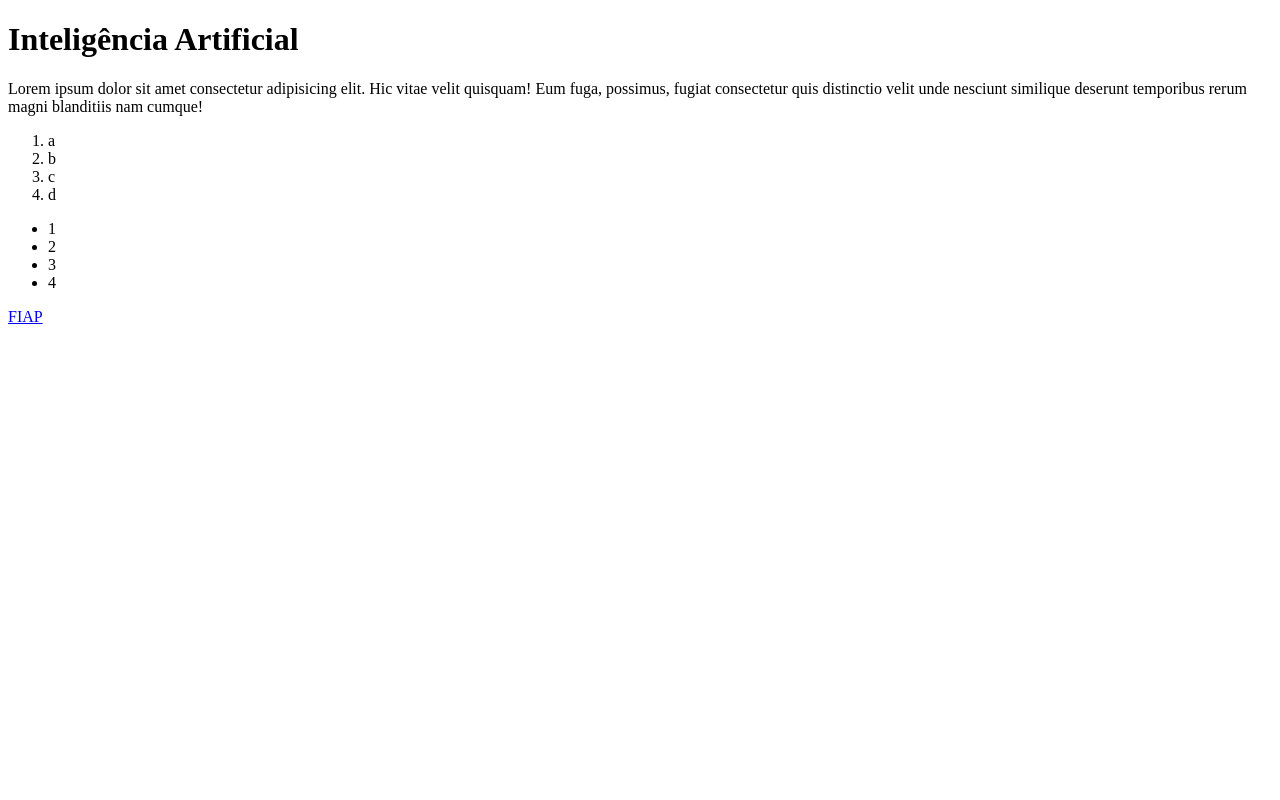
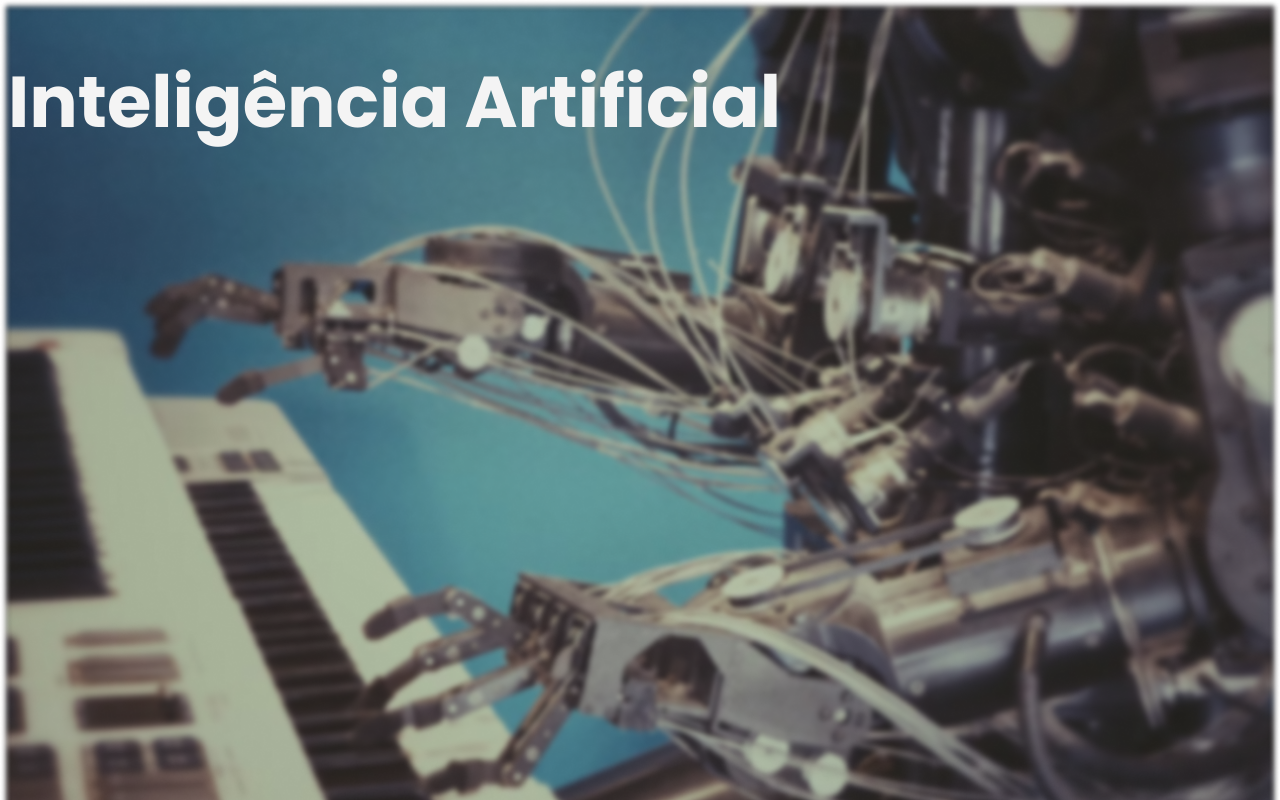
Before and after one commit to Wandering-Dreamer/portfolio-3ecr, a plain HTML site: page index.html in a window 1280 px wide. Drawn offline with Linux system fonts and the light colour scheme.

Commit message:
css update

```diff
--- /dev/null
+++ b/assets/css/style.css
@@ -0,0 +1,21 @@
+@import url('https://fonts.googleapis.com/css2?family=Poppins:ital,wght@0,100;0,200;0,300;0,400;0,500;0,600;0,700;0,800;0,900;1,100;1,200;1,300;1,400;1,500;1,600;1,700;1,800;1,900&display=swap');
+
+header::before{
+    content: "";
+    position: absolute;
+    top: 0;
+    left: 0;
+    background-image: url("../images/Background.png");
+    background-size: cover;
+    height: 100vh;
+    width: 100vw;
+    display: block;
+    z-index: -10;
+}
+
+h1{
+    font-family: 'Poppins', sans-serif;
+    font-weight: 800px;
+    font-size: 72px;
+    color: #f4f4f4
+}
--- a/index.html
+++ b/index.html
@@ -4,30 +4,13 @@
     <meta charset="UTF-8">
     <meta name="viewport" content="width=device-width, initial-scale=1.0">
     <title>Inteligência Artificial - Protótipo</title>
+    <link rel="stylesheet" href="assets\css\style.css">
 </head>
 <body>
 
-<h1>Inteligência Artificial</h1>
-
-<p>Lorem ipsum dolor sit amet consectetur adipisicing elit. Hic vitae velit quisquam! Eum fuga, possimus, fugiat consectetur quis distinctio velit unde nesciunt similique deserunt temporibus rerum magni blanditiis nam cumque!</p>
-
-<ol>
-    <li>a</li>
-    <li>b</li>
-    <li>c</li>
-    <li>d</li>
-</ol>
-
-<ul>
-    <li>1</li>
-    <li>2</li>
-    <li>3</li>
-    <li>4</li>
-</ul>
-
-<a href="https://www.fiap.com.br/">
-    FIAP
-</a>
+<header>
+    <h1>Inteligência Artificial</h1>
+</header>
 
 </body>
 </html>
```
